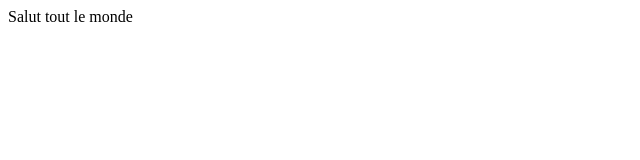
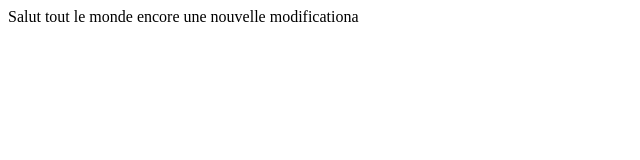
Before and after one commit to MaxenceEstiam/github_actions, a plain HTML site: page index.html in a window 1280 px wide. Shown: the whole page, without its empty margins (0-640 px from the left). Drawn offline with Linux system fonts and the light colour scheme.

Commit message:
Update index.html

```diff
--- a/index.html
+++ b/index.html
@@ -7,6 +7,6 @@
     <title>Document</title>
 </head>
 <body>
-    Salut tout le monde
+    Salut tout le monde encore une nouvelle modificationa
 </body>
 </html>
```
